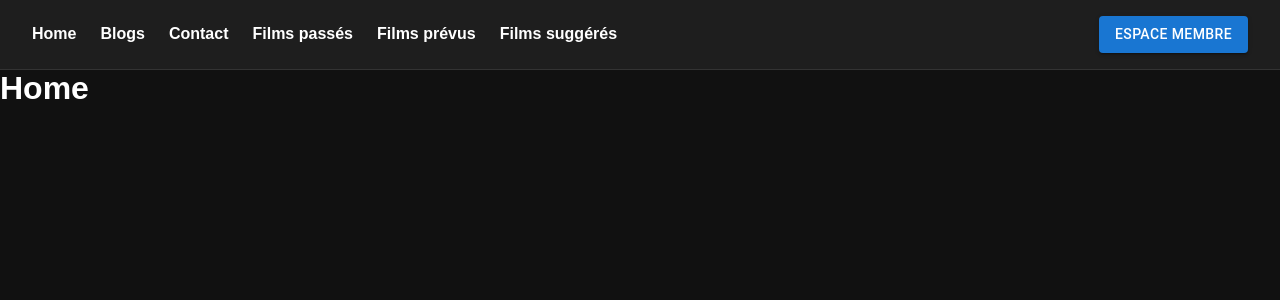
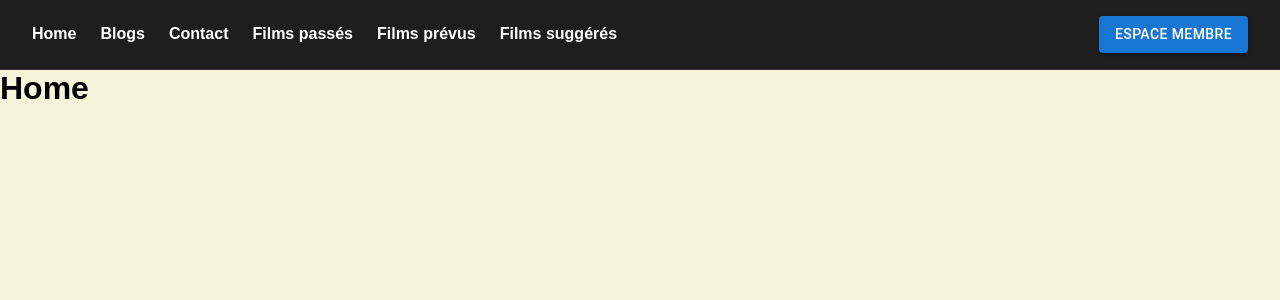
Before and after one commit to btwNemS/cineclub, a React (Vite) app: page / in a window 1280 px wide. Shown: the top 300 px of the page. Built offline with nearby package versions, Linux system fonts and the light colour scheme.

Commit message:
background changes

```diff
--- a/src/test.css
+++ b/src/test.css
@@ -5,9 +5,9 @@
 }
 
 body {
-  background-color: #111;
+  background-color: beige;
   font-family: Arial, Helvetica, sans-serif;
-  color: white;
+  color: black;
 }
 
 .container {
```
